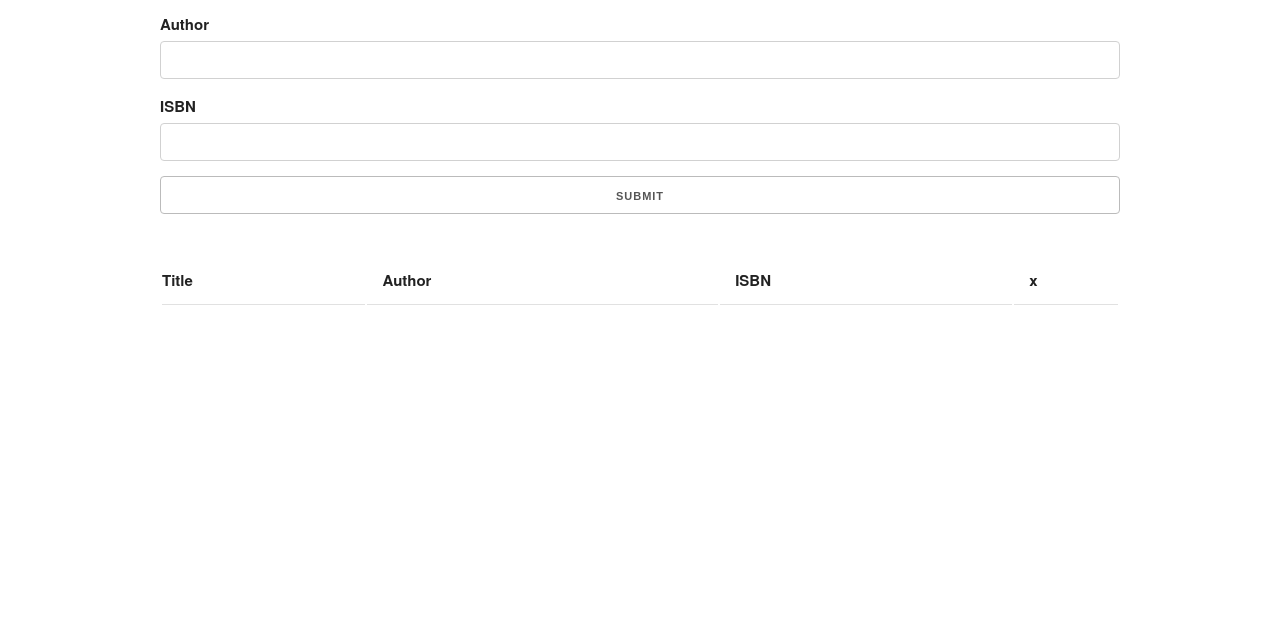
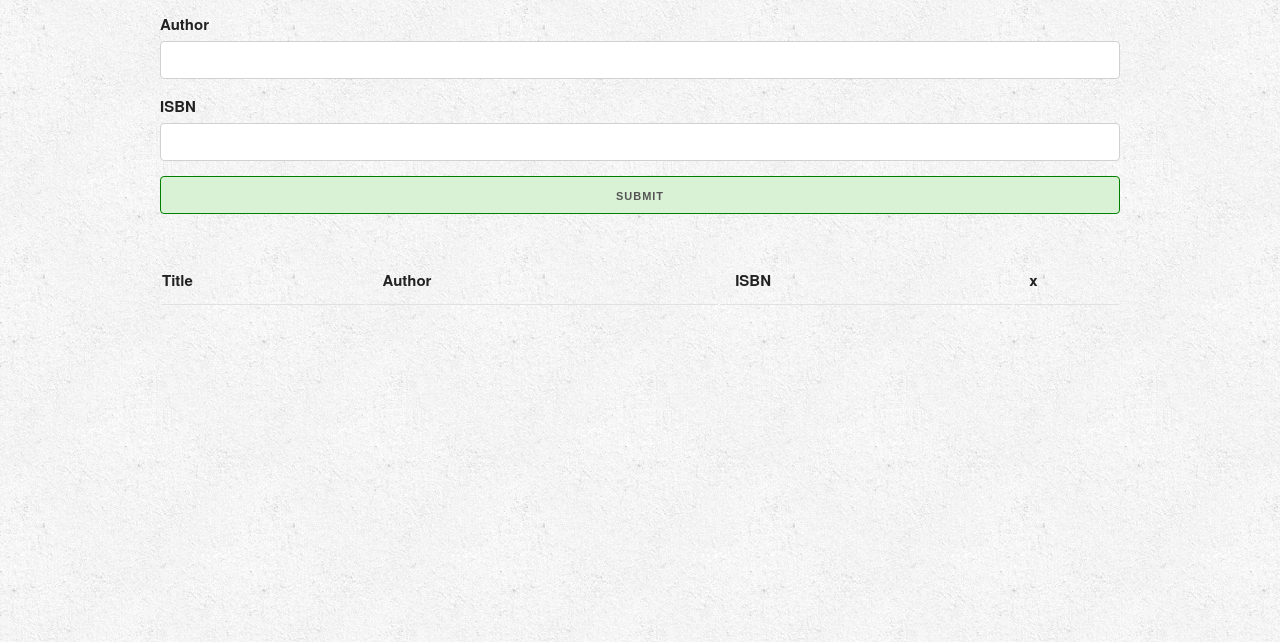
Before and after one commit to garbolovo/BookList, a plain HTML site: page index.html in a window 1280 px wide. Shown: the part 158-800 px from the top of the page. Drawn offline with nearby package versions, Linux system fonts and the light colour scheme.

Commit message:
body background added

```diff
--- a/index.html
+++ b/index.html
@@ -21,6 +21,16 @@
         .error {
             background-color: #f16666;
         }
+
+        body {
+            background: #fff url(images/stucco.png) repeat center top
+        }
+
+        #submit {
+            background: #d9f1d5;
+            border: 1px solid green;
+        }
+
     </style>
 
 
@@ -42,8 +52,7 @@
             <input type="text" name="" id="isbn" class="u-full-width">
         </div>
 
-        <input type="submit" value="submit" class="u-full-width">
-
+        <input type="submit" value="submit" class="u-full-width" id="submit">
 
 
     </form>
@@ -66,7 +75,6 @@
     </table>
 
 
-
 </div>
 
 
```
Also changed, not shown: images/stucco.png (added).
